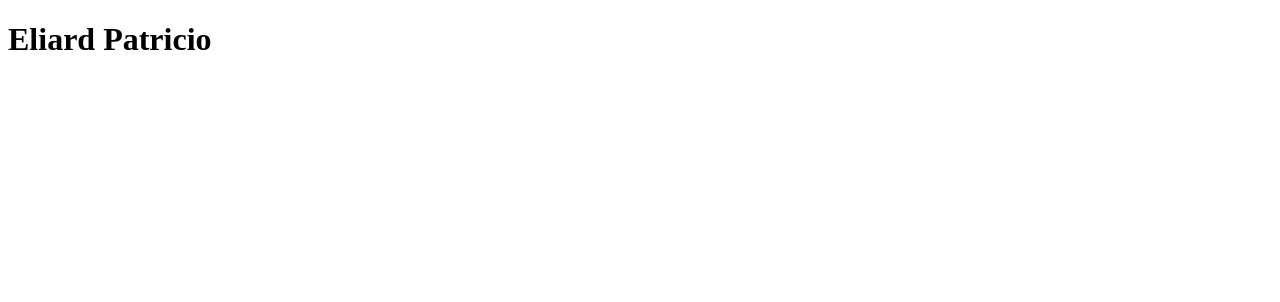
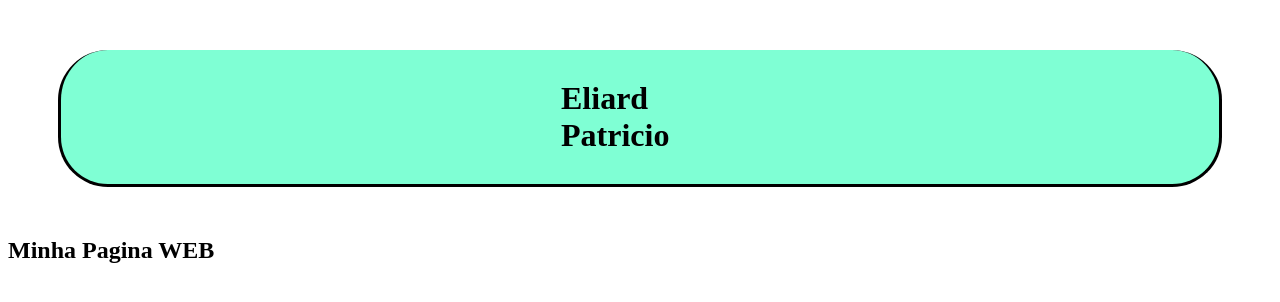
Before and after one commit to eliard-jav/Univs-LPW, a plain HTML site: page index.html in a window 1280 px wide. Drawn offline with Linux system fonts and the light colour scheme.

Commit message:
BOX MODEL

```diff
--- a/index.html
+++ b/index.html
@@ -1,13 +1,17 @@
 <!DOCTYPE html>
 
-<html>
+<html lang="pt-br">
+
 <head>
 
     <meta charset="utf-8">
     <title>Página Pessoal</title>
+    <link rel="stylesheet" type="text/css" href="style.css">
 </head>
+
 <body>
     <h1>Eliard Patricio</h1>
+    <h2>Minha Pagina WEB</h2>
 
 </body>
 
--- /dev/null
+++ b/style.css
@@ -0,0 +1,12 @@
+h1{
+    background-color: aquamarine;
+    border-style: solid;
+    margin: 50px 50px;
+
+    border-top: 0px;
+    border-radius: 50px;
+
+
+    padding: 30px 500px 30px 500px;
+
+}
```
